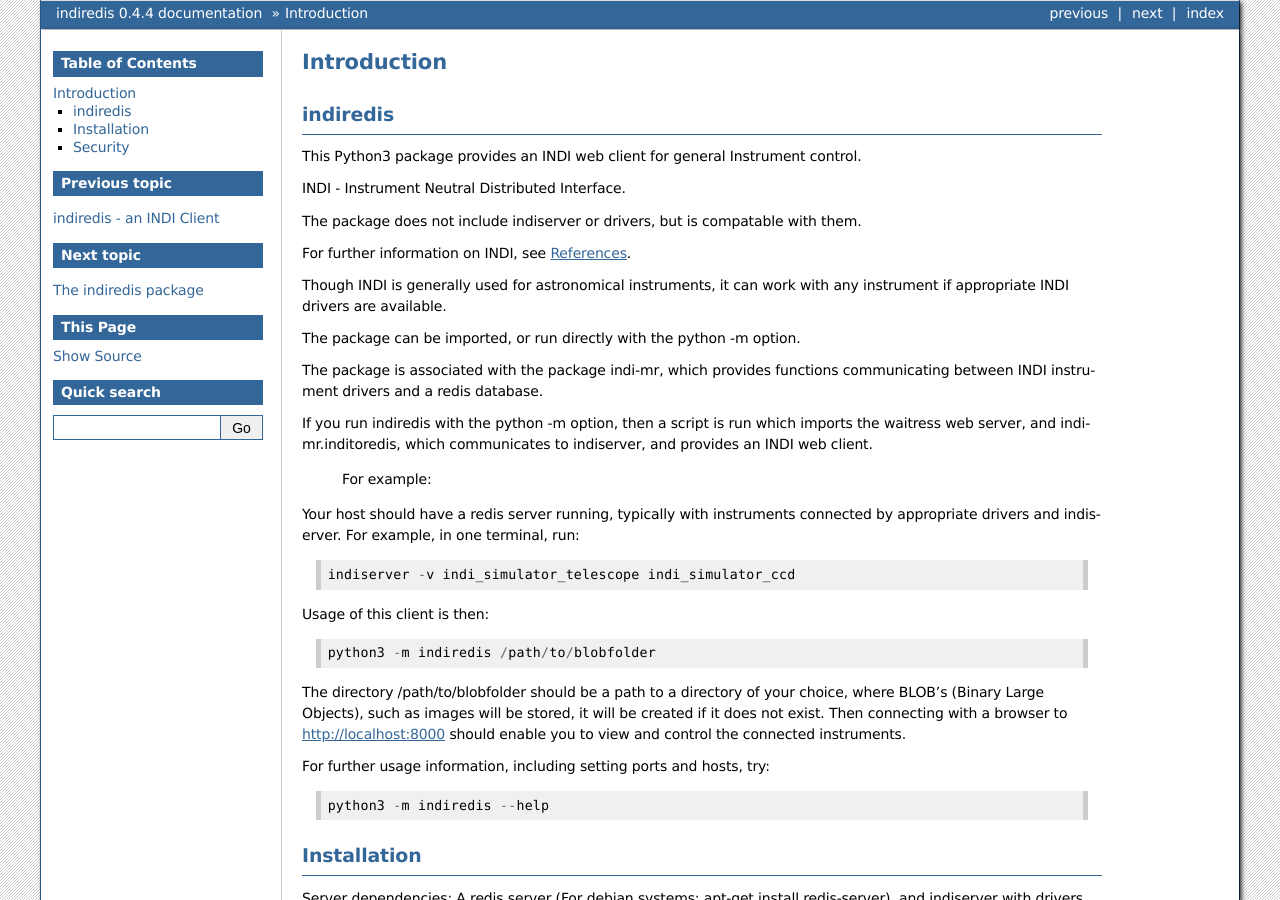
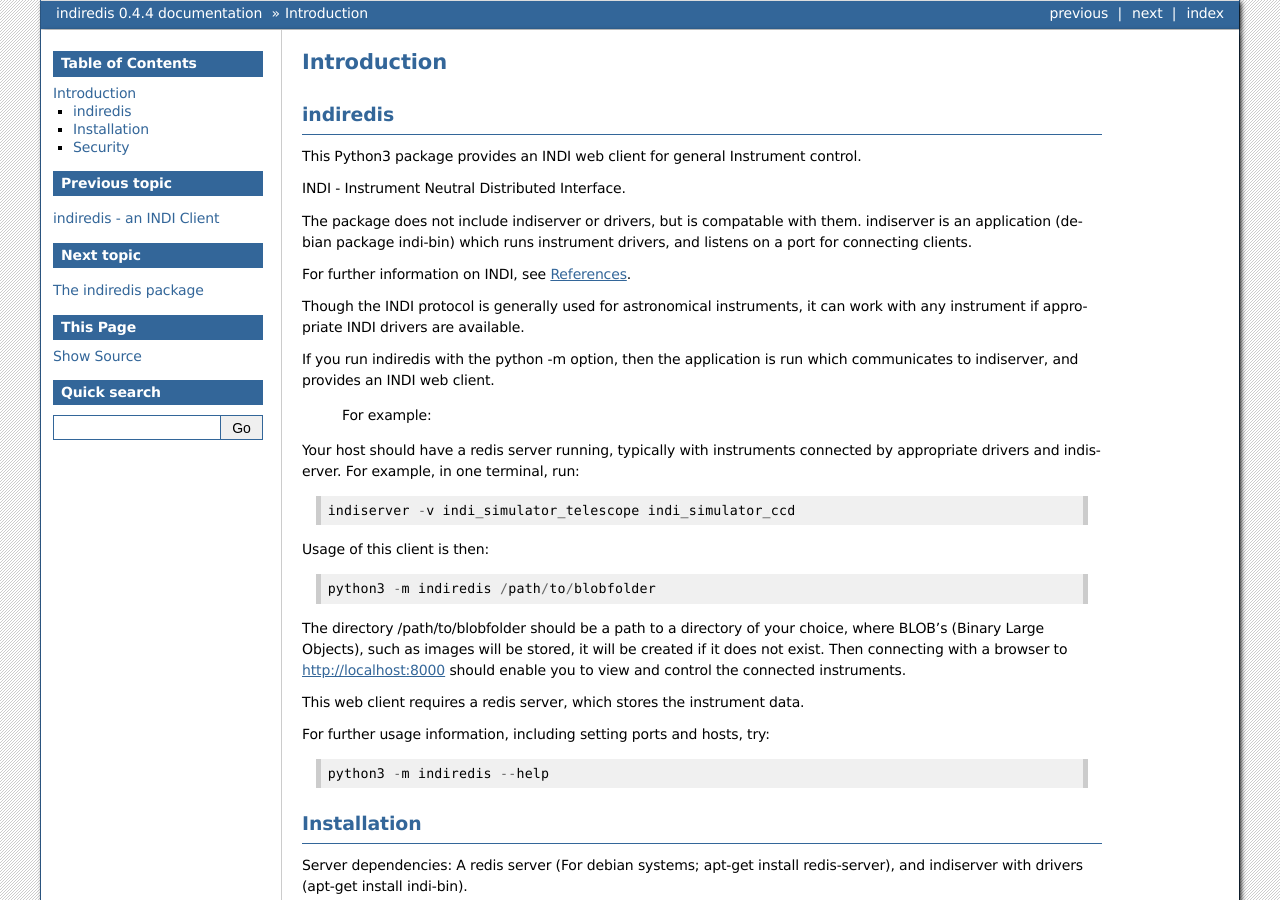
Before and after one commit to bernie-skipole/indi, a Sphinx documentation site: the page built from docs/source/usage/introduction.rst, in a window 1280 px wide and 900 px high. Built offline with Sphinx 7.4.7, drawn with Linux system fonts in a browser that asks for light colours.

Commit message:
Updated docs

```diff
--- a/docs/source/usage/introduction.rst
+++ b/docs/source/usage/introduction.rst
@@ -9,18 +9,13 @@ This Python3 package provides an INDI web client for general Instrument control.
 
 INDI - Instrument Neutral Distributed Interface.
 
-The package does not include indiserver or drivers, but is compatable with them.
+The package does not include indiserver or drivers, but is compatable with them. indiserver is an application (debian package indi-bin) which runs instrument drivers, and listens on a port for connecting clients.
 
 For further information on INDI, see :ref:`references`.
 
-Though INDI is generally used for astronomical instruments, it can work with any instrument if appropriate INDI drivers are available.
+Though the INDI protocol is generally used for astronomical instruments, it can work with any instrument if appropriate INDI drivers are available.
 
-The package can be imported, or run directly with the python -m option.
-
-The package is associated with the package indi-mr, which provides functions communicating between INDI instrument drivers and a redis database.
-
-If you run indiredis with the python -m option, then a script is run which imports the waitress web server, and indi-mr.inditoredis, which communicates to indiserver,
-and provides an INDI web client.
+If you run indiredis with the python -m option, then the application is run which communicates to indiserver, and provides an INDI web client.
 
  For example:
 
@@ -34,6 +29,8 @@ Usage of this client is then::
 
 
 The directory /path/to/blobfolder should be a path to a directory of your choice, where BLOB's (Binary Large Objects), such as images will be stored, it will be created if it does not exist. Then connecting with a browser to http://localhost:8000 should enable you to view and control the connected instruments.
+
+This web client requires a redis server, which stores the instrument data.
 
 For further usage information, including setting ports and hosts, try::
 
--- a/setup.py
+++ b/setup.py
@@ -25,7 +25,6 @@ setuptools.setup(
       ],
     keywords='indi client astronomy instrument',
     classifiers=[
-        "Programming Language :: Python :: 3.8",
         "Programming Language :: Python :: 3.9",
         "Programming Language :: Python :: 3.10",
         "Programming Language :: Python :: 3.11",
```
